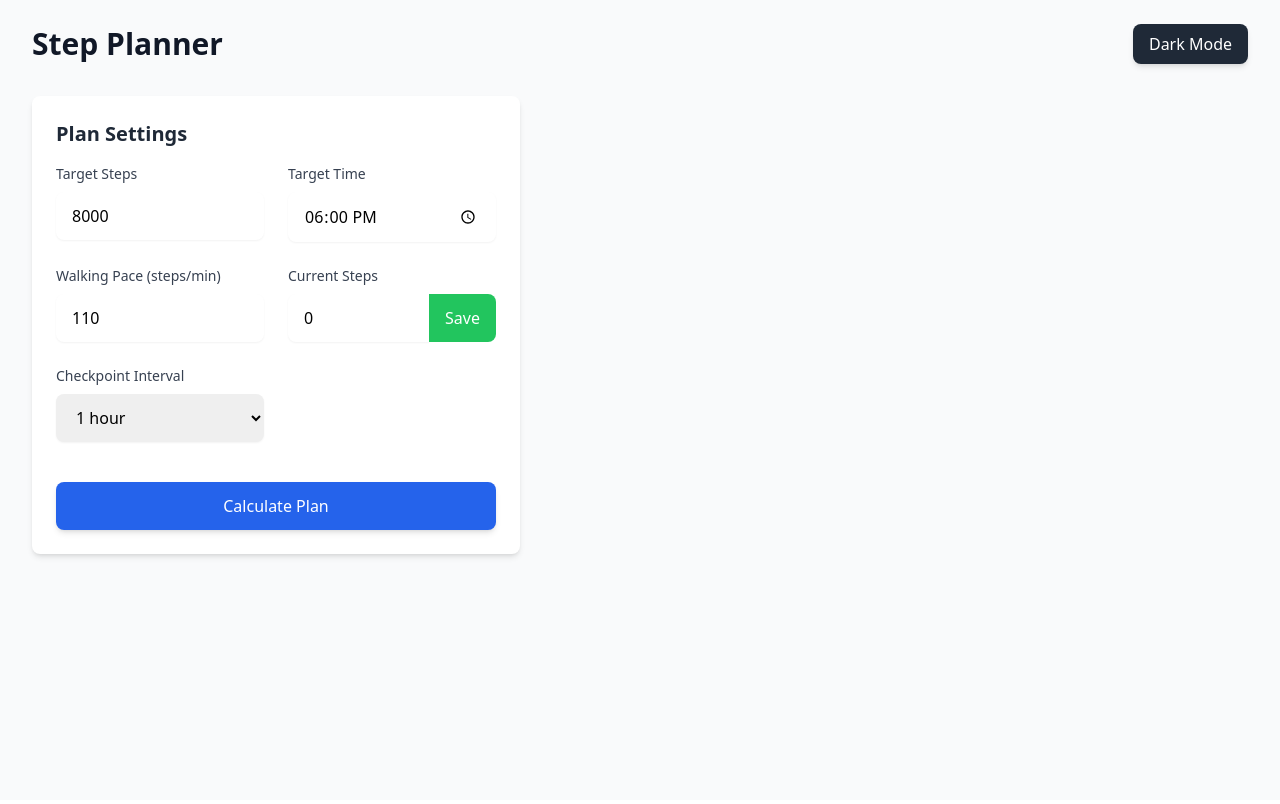
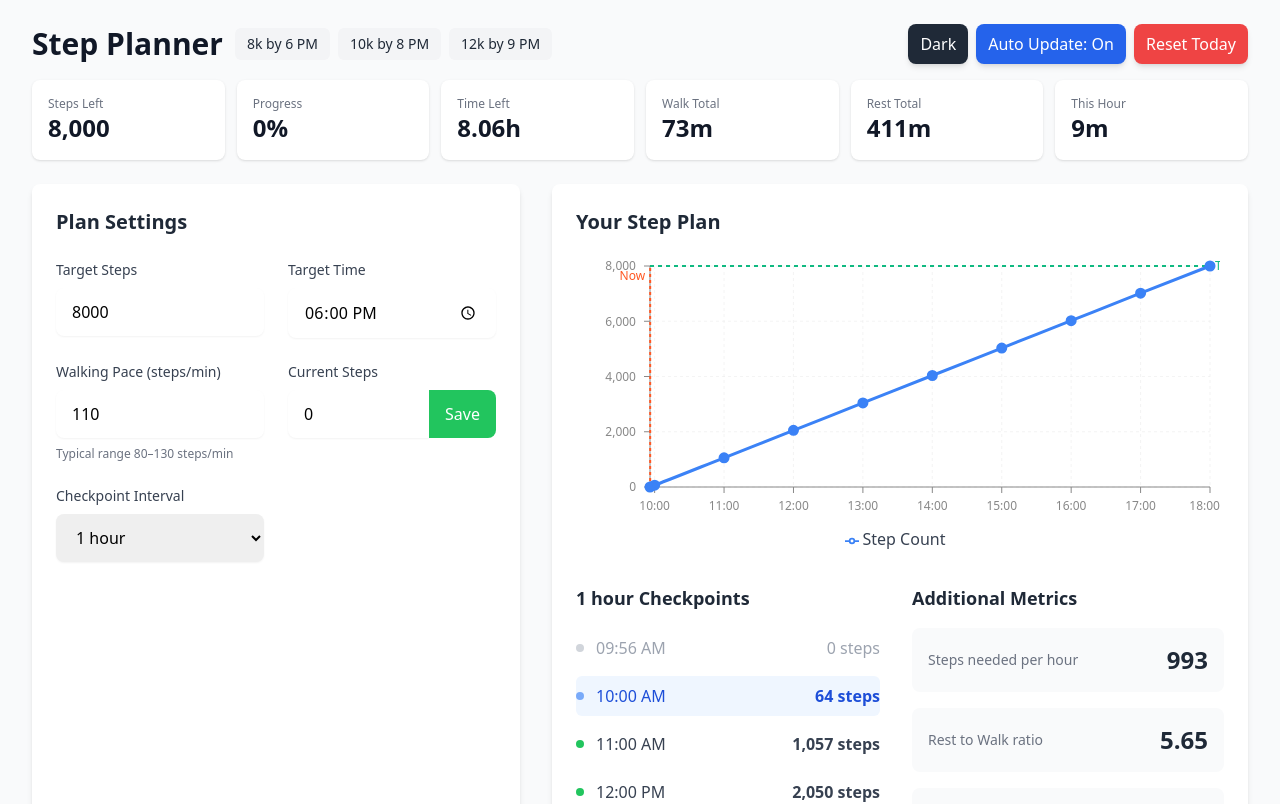
Before and after one commit to atulpatildbz/steps-planner, a React (Vite) app: page / in a window 1280 px wide. Shown: the top 804 px of the page. Built offline with nearby package versions, Linux system fonts and the light colour scheme.

Commit message:
added summary on top

```diff
--- a/src/components/InputForm.jsx
+++ b/src/components/InputForm.jsx
@@ -16,9 +16,27 @@ const InputForm = ({
   setCheckpointInterval,
   saveCurrentSteps,
   calculatePlan,
+  autoPlan,
 }) => {
+  const mobilePresets = [
+    { label: "8k@6p", steps: 8000, time: "18:00" },
+    { label: "10k@8p", steps: 10000, time: "20:00" },
+  ];
+
   return (
     <div className="space-y-6">
+      <div className="flex sm:hidden gap-2 -mt-2">
+        {mobilePresets.map((p) => (
+          <button
+            key={p.label}
+            onClick={() => { setTargetSteps(p.steps); setTargetTime(p.time); }}
+            className="px-2 py-1 text-xs rounded-md bg-gray-100 dark:bg-gray-700 text-gray-800 dark:text-gray-200 hover:bg-gray-200 dark:hover:bg-gray-600"
+          >
+            {p.label}
+          </button>
+        ))}
+      </div>
+
       <div className="grid grid-cols-1 md:grid-cols-2 gap-6">
         <div className="space-y-2">
           <label className="block text-sm font-medium text-gray-700 dark:text-gray-300">
@@ -26,8 +44,11 @@ const InputForm = ({
           </label>
           <input
             type="number"
+            inputMode="numeric"
+            min={0}
+            step={100}
             value={targetSteps}
-            onChange={(e) => setTargetSteps(Number(e.target.value))}
+            onChange={(e) => setTargetSteps(Math.max(0, Number(e.target.value)))}
             className="block w-full px-4 py-3 rounded-lg border-gray-300 shadow-sm focus:border-blue-500 focus:ring focus:ring-blue-200 focus:ring-opacity-50 transition-all duration-200 dark:bg-gray-700 dark:border-gray-600 dark:placeholder-gray-400 dark:text-white"
           />
         </div>
@@ -48,10 +69,15 @@ const InputForm = ({
           </label>
           <input
             type="number"
+            inputMode="numeric"
+            min={30}
+            max={300}
+            step={5}
             value={walkingPace}
-            onChange={(e) => setWalkingPace(Number(e.target.value))}
+            onChange={(e) => setWalkingPace(Math.min(300, Math.max(30, Number(e.target.value))))}
             className="block w-full px-4 py-3 rounded-lg border-gray-300 shadow-sm focus:border-blue-500 focus:ring focus:ring-blue-200 focus:ring-opacity-50 transition-all duration-200 dark:bg-gray-700 dark:border-gray-600 dark:placeholder-gray-400 dark:text-white"
           />
+          <p className="text-xs text-gray-500 dark:text-gray-400">Typical range 80–130 steps/min</p>
         </div>
         <div className="space-y-2">
           <label className="block text-sm font-medium text-gray-700 dark:text-gray-300">
@@ -60,8 +86,11 @@ const InputForm = ({
           <div className="flex">
             <input
               type="number"
+              inputMode="numeric"
+              min={0}
+              step={100}
               value={currentSteps}
-              onChange={(e) => setCurrentSteps(Number(e.target.value))}
+              onChange={(e) => setCurrentSteps(Math.max(0, Number(e.target.value)))}
               className="block flex-1 w-full px-4 py-3 rounded-l-lg border-gray-300 shadow-sm focus:border-blue-500 focus:ring focus:ring-blue-200 focus:ring-opacity-50 transition-all duration-200 dark:bg-gray-700 dark:border-gray-600 dark:placeholder-gray-400 dark:text-white"
             />
             <button
@@ -89,7 +118,8 @@ const InputForm = ({
         </div>
       </div>
 
-      <div className="pt-4">
+      {!autoPlan && (
+        <div className="pt-2">
           <button
             onClick={calculatePlan}
             className="w-full py-3 px-6 bg-blue-600 text-white font-medium rounded-lg shadow-md hover:bg-blue-700 focus:outline-none focus:ring-2 focus:ring-blue-500 focus:ring-opacity-50 transition-all duration-200 transform hover:scale-[1.02]"
@@ -97,6 +127,7 @@ const InputForm = ({
             Calculate Plan
           </button>
         </div>
+      )}
     </div>
   );
 };
@@ -115,6 +146,7 @@ InputForm.propTypes = {
   setCheckpointInterval: PropTypes.func.isRequired,
   saveCurrentSteps: PropTypes.func.isRequired,
   calculatePlan: PropTypes.func.isRequired,
+  autoPlan: PropTypes.bool.isRequired,
 };
 
 export default InputForm;
--- a/src/components/StepPlanner.jsx
+++ b/src/components/StepPlanner.jsx
@@ -25,7 +25,11 @@ const StepPlanner = () => {
     checkpointInterval,
     setCheckpointInterval,
     metrics,
+    status,
+    autoPlan,
+    setAutoPlan,
     saveCurrentSteps,
+    resetToday,
     calculatePlan,
     getIntervalName,
   } = useStepPlanner();
@@ -40,20 +44,89 @@ const StepPlanner = () => {
     return () => window.removeEventListener('resize', handleResize);
   }, []);
 
+  const presets = [
+    { label: "8k by 6 PM", steps: 8000, time: "18:00" },
+    { label: "10k by 8 PM", steps: 10000, time: "20:00" },
+    { label: "12k by 9 PM", steps: 12000, time: "21:00" },
+  ];
+
   return (
     <div className="min-h-screen bg-gray-50 dark:bg-gray-900 transition-colors duration-200">
       <div className="max-w-7xl mx-auto px-4 sm:px-6 lg:px-8 py-6">
-        <div className="flex justify-between items-center mb-8">
+        <div className="flex flex-col gap-4 sm:flex-row sm:items-center sm:justify-between mb-4">
+          <div className="flex items-center gap-3">
             <h1 className="text-3xl font-bold text-gray-900 dark:text-white">
               Step Planner
             </h1>
+            <div className="hidden sm:flex items-center gap-2">
+              {presets.map((p) => (
+                <button
+                  key={p.label}
+                  onClick={() => { setTargetSteps(p.steps); setTargetTime(p.time); }}
+                  className="px-3 py-1.5 text-sm rounded-md bg-gray-100 dark:bg-gray-700 text-gray-800 dark:text-gray-200 hover:bg-gray-200 dark:hover:bg-gray-600"
+                >
+                  {p.label}
+                </button>
+              ))}
+            </div>
+          </div>
+          <div className="flex items-center gap-2">
             <button
               onClick={() => setIsDarkMode(!isDarkMode)}
-            className="px-4 py-2 bg-gray-800 text-white rounded-lg hover:bg-gray-700 focus:outline-none focus:ring-2 focus:ring-gray-800 focus:ring-opacity-50 transition-colors duration-200 shadow-md"
+              className="px-3 py-2 bg-gray-800 text-white rounded-lg hover:bg-gray-700 focus:outline-none focus:ring-2 focus:ring-gray-800 focus:ring-opacity-50 transition-colors duration-200 shadow-md"
             >
-            {isDarkMode ? "Light Mode" : "Dark Mode"}
+              {isDarkMode ? "Light" : "Dark"}
+            </button>
+            <button
+              onClick={() => setAutoPlan(!autoPlan)}
+              className={`px-3 py-2 rounded-lg transition-colors duration-200 shadow-md ${autoPlan ? 'bg-blue-600 text-white hover:bg-blue-700' : 'bg-gray-200 dark:bg-gray-700 text-gray-800 dark:text-gray-100 hover:bg-gray-300 dark:hover:bg-gray-600'}`}
+              title="Auto recalculate plan when inputs change"
+            >
+              {autoPlan ? 'Auto Update: On' : 'Auto Update: Off'}
+            </button>
+            <button
+              onClick={resetToday}
+              className="px-3 py-2 bg-red-500 text-white rounded-lg hover:bg-red-600 focus:outline-none focus:ring-2 focus:ring-red-500 focus:ring-opacity-50 transition-colors duration-200 shadow-md"
+              title="Clear today\'s saved checkpoints"
+            >
+              Reset Today
             </button>
           </div>
+        </div>
+
+        {/* Status summary */}
+        <div className="grid grid-cols-2 sm:grid-cols-3 lg:grid-cols-6 gap-3 mb-6">
+          <div className="bg-white dark:bg-gray-800 rounded-lg p-4 shadow">
+            <div className="text-xs text-gray-500 dark:text-gray-400">Steps Left</div>
+            <div className="text-2xl font-bold text-gray-900 dark:text-white">{status.stepsLeft.toLocaleString()}</div>
+          </div>
+          <div className="bg-white dark:bg-gray-800 rounded-lg p-4 shadow">
+            <div className="text-xs text-gray-500 dark:text-gray-400">Progress</div>
+            <div className="text-2xl font-bold text-gray-900 dark:text-white">{status.percentComplete.toFixed(0)}%</div>
+          </div>
+          <div className="bg-white dark:bg-gray-800 rounded-lg p-4 shadow">
+            <div className="text-xs text-gray-500 dark:text-gray-400">Time Left</div>
+            <div className="text-2xl font-bold text-gray-900 dark:text-white">{status.timeLeftHours.toFixed(2)}h</div>
+          </div>
+          <div className="bg-white dark:bg-gray-800 rounded-lg p-4 shadow">
+            <div className="text-xs text-gray-500 dark:text-gray-400">Walk Total</div>
+            <div className="text-2xl font-bold text-gray-900 dark:text-white">{Math.round(status.walkingMinutesTotal)}m</div>
+          </div>
+          <div className="bg-white dark:bg-gray-800 rounded-lg p-4 shadow">
+            <div className="text-xs text-gray-500 dark:text-gray-400">Rest Total</div>
+            <div className="text-2xl font-bold text-gray-900 dark:text-white">{Math.round(status.restMinutesTotal)}m</div>
+          </div>
+          <div className="bg-white dark:bg-gray-800 rounded-lg p-4 shadow">
+            <div className="text-xs text-gray-500 dark:text-gray-400">This Hour</div>
+            <div className="text-2xl font-bold text-gray-900 dark:text-white">{status.minutesToWalkThisHour}m</div>
+          </div>
+        </div>
+
+        {status.targetPassed && (
+          <div className="mb-4 p-3 rounded-md bg-yellow-50 dark:bg-yellow-900/20 text-yellow-800 dark:text-yellow-200">
+            Target time has passed for today. Adjust target time or steps to plan again.
+          </div>
+        )}
 
         <div className={`${isDesktop ? 'lg:grid lg:grid-cols-12 lg:gap-8' : ''}`}>
           {/* Input section */}
@@ -72,6 +145,7 @@ const StepPlanner = () => {
               setCheckpointInterval={setCheckpointInterval}
               saveCurrentSteps={saveCurrentSteps}
               calculatePlan={calculatePlan}
+              autoPlan={autoPlan}
             />
           </div>
 
@@ -81,7 +155,7 @@ const StepPlanner = () => {
               <h2 className="text-xl font-semibold mb-4 text-gray-800 dark:text-white">Your Step Plan</h2>
 
               <div className="mb-6">
-                <StepChart chartData={chartData} />
+                <StepChart chartData={chartData} targetSteps={targetSteps} />
               </div>
 
               <div className={`${isDesktop ? 'grid grid-cols-2 gap-6' : ''}`}>
--- a/src/hooks/useStepPlanner.js
+++ b/src/hooks/useStepPlanner.js
@@ -5,18 +5,70 @@ import { useState, useEffect } from "react";
  * @returns {Object} Step planning state and functions
  */
 const useStepPlanner = () => {
-  const [targetSteps, setTargetSteps] = useState(8000);
-  const [targetTime, setTargetTime] = useState("18:00");
-  const [walkingPace, setWalkingPace] = useState(110);
-  const [currentSteps, setCurrentSteps] = useState(0);
+  const getFromStorageNumber = (key, fallback) => {
+    const raw = localStorage.getItem(key);
+    const parsed = raw !== null ? Number(raw) : NaN;
+    return Number.isFinite(parsed) ? parsed : fallback;
+  };
+
+  const getFromStorageString = (key, fallback) => {
+    const raw = localStorage.getItem(key);
+    return raw !== null ? raw : fallback;
+  };
+
+  const getFromStorageBool = (key, fallback) => {
+    const raw = localStorage.getItem(key);
+    if (raw === null) return fallback;
+    return raw === "true";
+  };
+
+  const [targetSteps, setTargetSteps] = useState(() => getFromStorageNumber("targetSteps", 8000));
+  const [targetTime, setTargetTime] = useState(() => getFromStorageString("targetTime", "18:00"));
+  const [walkingPace, setWalkingPace] = useState(() => getFromStorageNumber("walkingPace", 110));
+  const [currentSteps, setCurrentSteps] = useState(() => getFromStorageNumber("currentSteps", 0));
   const [historicalData, setHistoricalData] = useState([]);
   const [chartData, setChartData] = useState([]);
-  const [checkpointInterval, setCheckpointInterval] = useState(60);
+  const [checkpointInterval, setCheckpointInterval] = useState(() => getFromStorageNumber("checkpointInterval", 60));
+  const [autoPlan, setAutoPlan] = useState(() => getFromStorageBool("autoPlan", true));
+  const [status, setStatus] = useState({
+    stepsLeft: 0,
+    percentComplete: 0,
+    timeLeftHours: 0,
+    walkingMinutesTotal: 0,
+    restMinutesTotal: 0,
+    minutesToWalkThisHour: 0,
+    targetPassed: false,
+  });
   const [metrics, setMetrics] = useState({
     stepsPerHour: 0,
     restWalkRatio: "0.00",
     minutesWalkPerHour: 0,
   });
+
+  // Persist settings
+  useEffect(() => {
+    localStorage.setItem("targetSteps", String(targetSteps));
+  }, [targetSteps]);
+
+  useEffect(() => {
+    localStorage.setItem("targetTime", targetTime);
+  }, [targetTime]);
+
+  useEffect(() => {
+    localStorage.setItem("walkingPace", String(walkingPace));
+  }, [walkingPace]);
+
+  useEffect(() => {
+    localStorage.setItem("currentSteps", String(currentSteps));
+  }, [currentSteps]);
+
+  useEffect(() => {
+    localStorage.setItem("checkpointInterval", String(checkpointInterval));
+  }, [checkpointInterval]);
+
+  useEffect(() => {
+    localStorage.setItem("autoPlan", String(autoPlan));
+  }, [autoPlan]);
 
   // Helper to get today's date in YYYY-MM-DD format
   const getTodayDateString = () => {
@@ -60,7 +112,7 @@ const useStepPlanner = () => {
     }
   }, []);
 
-  // Save current steps to local storage
+  // Save current steps to local storage (log a checkpoint)
   const saveCurrentSteps = () => {
     const now = new Date();
     const newDataPoint = {
@@ -76,15 +128,63 @@ const useStepPlanner = () => {
 
     setHistoricalData(todayData);
     localStorage.setItem("stepData", JSON.stringify(todayData));
+
+    if (autoPlan) {
+      // Recalculate after logging
+      calculatePlan();
+    }
+  };
+
+  const resetToday = () => {
+    setHistoricalData([]);
+    setCurrentSteps(0);
+    localStorage.setItem("stepData", JSON.stringify([]));
+    setChartData([]);
   };
 
   // Calculate the step plan
   const calculatePlan = () => {
     const now = new Date();
     const target = new Date(now.toDateString() + " " + targetTime);
+
+    // If target time is earlier than now (today), assume it's for tomorrow
+    if (target < now) {
+      // Mark as passed for today and compute status accordingly
+      const stepsLeft = Math.max(0, targetSteps - currentSteps);
+      setMetrics({ stepsPerHour: 0, restWalkRatio: "0.00", minutesWalkPerHour: 0 });
+      setStatus({
+        stepsLeft,
+        percentComplete: Math.min(100, (currentSteps / targetSteps) * 100) || 0,
+        timeLeftHours: 0,
+        walkingMinutesTotal: 0,
+        restMinutesTotal: 0,
+        minutesToWalkThisHour: 0,
+        targetPassed: true,
+      });
+      setChartData([]);
+      return;
+    }
+
     const timeLeft = (target - now) / 3600000; // hours left
 
-    const stepsLeft = targetSteps - currentSteps;
+    const stepsLeft = Math.max(0, targetSteps - currentSteps);
+
+    // Guard divide by zero
+    if (timeLeft <= 0 || stepsLeft === 0) {
+      setMetrics({ stepsPerHour: 0, restWalkRatio: "0.00", minutesWalkPerHour: 0 });
+      setStatus({
+        stepsLeft,
+        percentComplete: Math.min(100, (currentSteps / targetSteps) * 100) || 0,
+        timeLeftHours: Math.max(0, timeLeft),
+        walkingMinutesTotal: 0,
+        restMinutesTotal: 0,
+        minutesToWalkThisHour: 0,
+        targetPassed: timeLeft <= 0,
+      });
+      setChartData([]);
+      return;
+    }
+
     const stepsPerHour = Math.ceil(stepsLeft / timeLeft);
 
     let newPlan = [];
@@ -188,11 +288,11 @@ const useStepPlanner = () => {
       }))
     );
 
-    // Calculate rest:walk ratio
+    // Calculate rest:walk ratio and related stats
     const totalMinutes = timeLeft * 60;
     const walkingMinutes = stepsLeft / walkingPace;
-    const restMinutes = totalMinutes - walkingMinutes;
-    const restWalkRatio = (restMinutes / walkingMinutes).toFixed(2);
+    const restMinutes = Math.max(0, totalMinutes - walkingMinutes);
+    const restWalkRatio = walkingMinutes > 0 ? (restMinutes / walkingMinutes).toFixed(2) : "0.00";
     const minutesWalkPerHour = (walkingMinutes / timeLeft).toFixed(2);
 
     setMetrics({
@@ -200,7 +300,27 @@ const useStepPlanner = () => {
       restWalkRatio,
       minutesWalkPerHour,
     });
+
+    setStatus({
+      stepsLeft,
+      percentComplete: Math.min(100, (currentSteps / targetSteps) * 100) || 0,
+      timeLeftHours: timeLeft,
+      walkingMinutesTotal: walkingMinutes,
+      restMinutesTotal: restMinutes,
+      minutesToWalkThisHour: Math.max(0, Math.round(walkingMinutes / timeLeft)),
+      targetPassed: false,
+    });
   };
+
+  // Debounced auto-calc
+  useEffect(() => {
+    if (!autoPlan) return;
+    const id = setTimeout(() => {
+      calculatePlan();
+    }, 300);
+    return () => clearTimeout(id);
+    // eslint-disable-next-line react-hooks/exhaustive-deps
+  }, [targetSteps, targetTime, walkingPace, currentSteps, checkpointInterval, autoPlan]);
 
   // Get the interval name based on the minutes
   const getIntervalName = (minutes) => {
@@ -232,7 +352,11 @@ const useStepPlanner = () => {
     checkpointInterval,
     setCheckpointInterval,
     metrics,
+    status,
+    autoPlan,
+    setAutoPlan,
     saveCurrentSteps,
+    resetToday,
     calculatePlan,
     getIntervalName,
   };
```
Also changed, not shown: src/components/StepChart.jsx (+16 -1 lines). Lines whose indentation alone changed are shown as unchanged.
